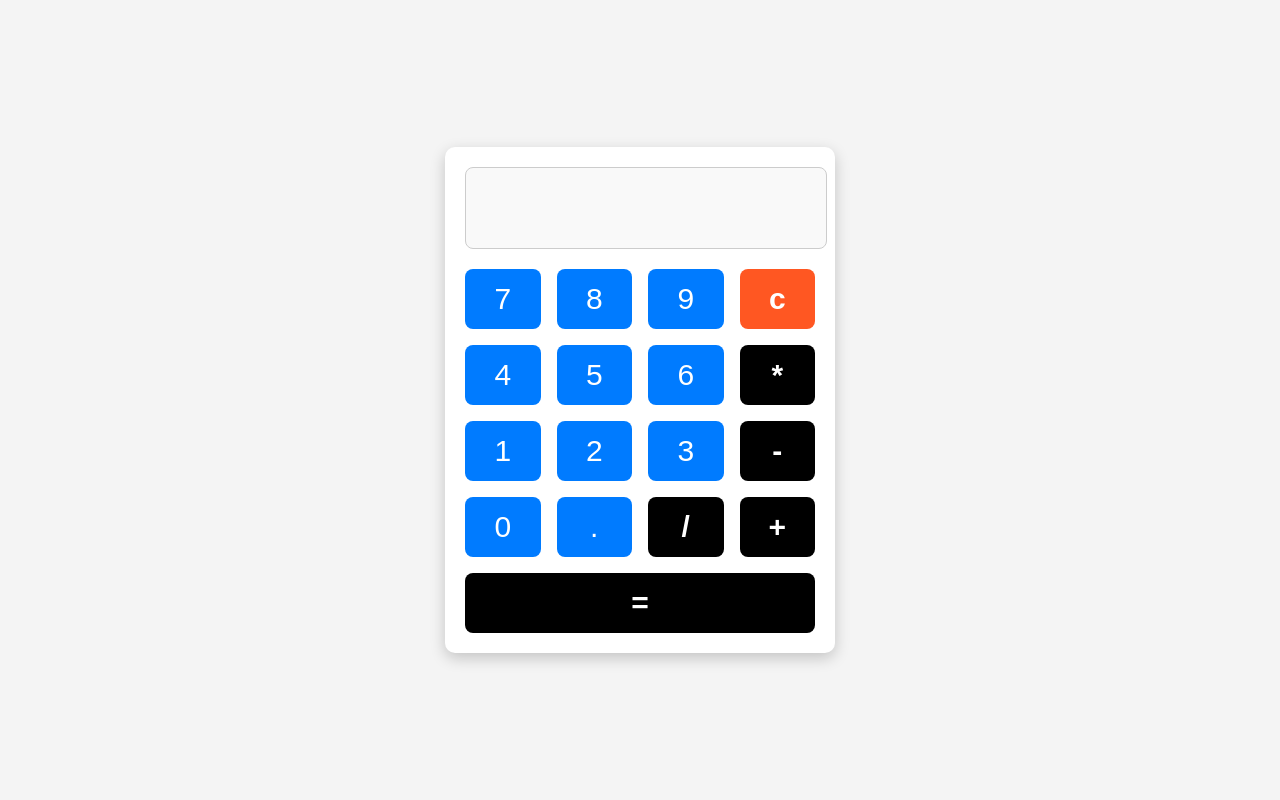
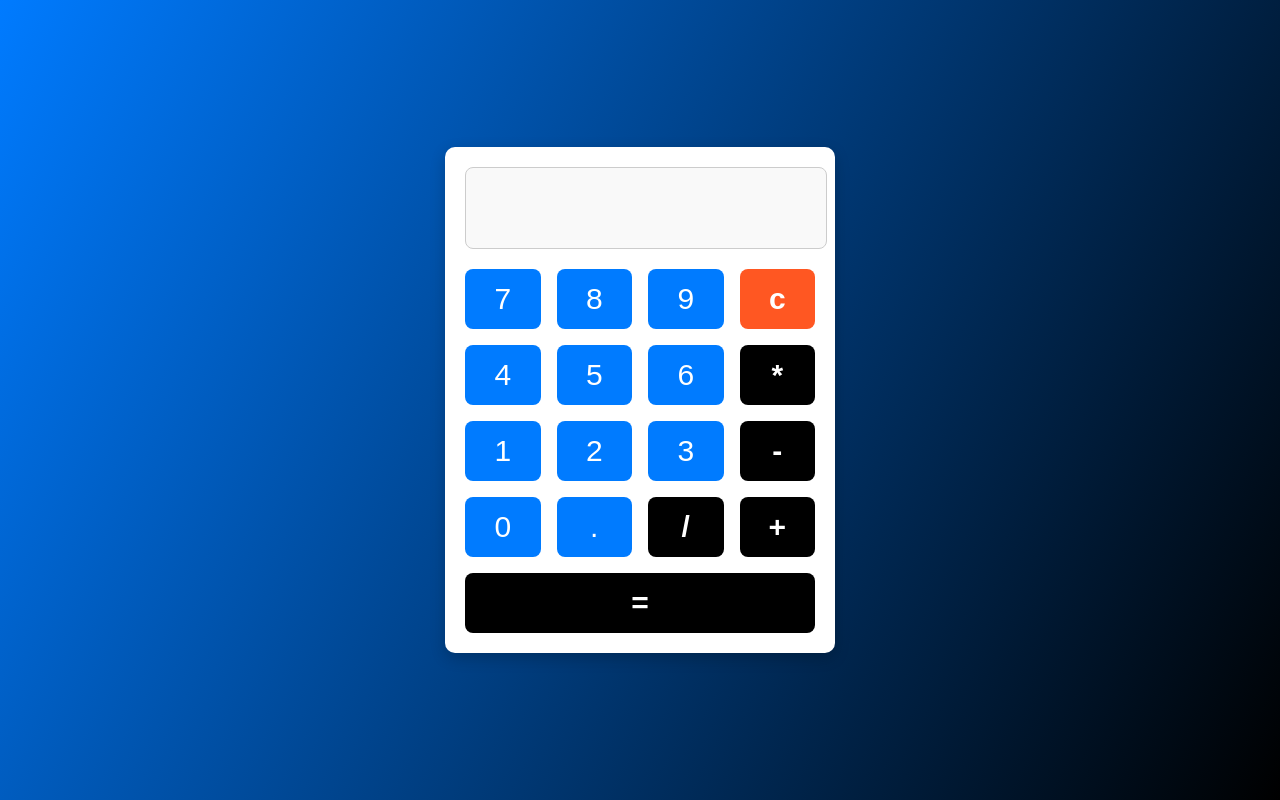
Before and after one commit to youssefzienhoum/CodeAlpha-Calculator, a plain HTML site: page index.html in a window 1280 px wide. Drawn offline with Linux system fonts and the light colour scheme.

Commit message:
Update calculator.css

```diff
--- a/calculator.css
+++ b/calculator.css
@@ -13,7 +13,7 @@ body{
     justify-content: center;
     align-items: center;
     height: 100vh;
-    background-color: #f4f4f4;
+    background: linear-gradient(118deg, var(--main-color), var(--second-color));
 
 }
 .calculator {
```
